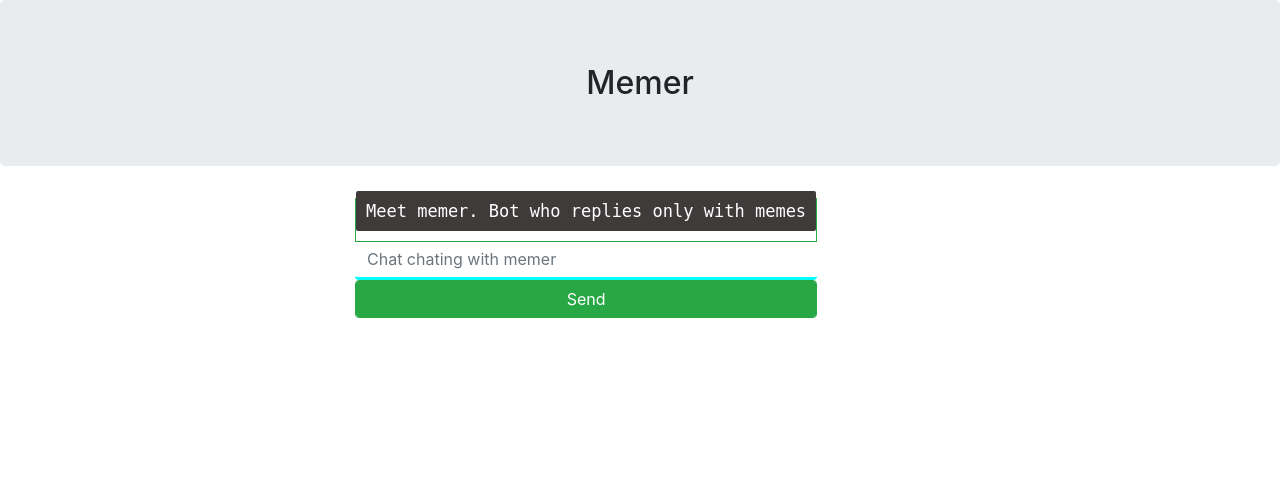
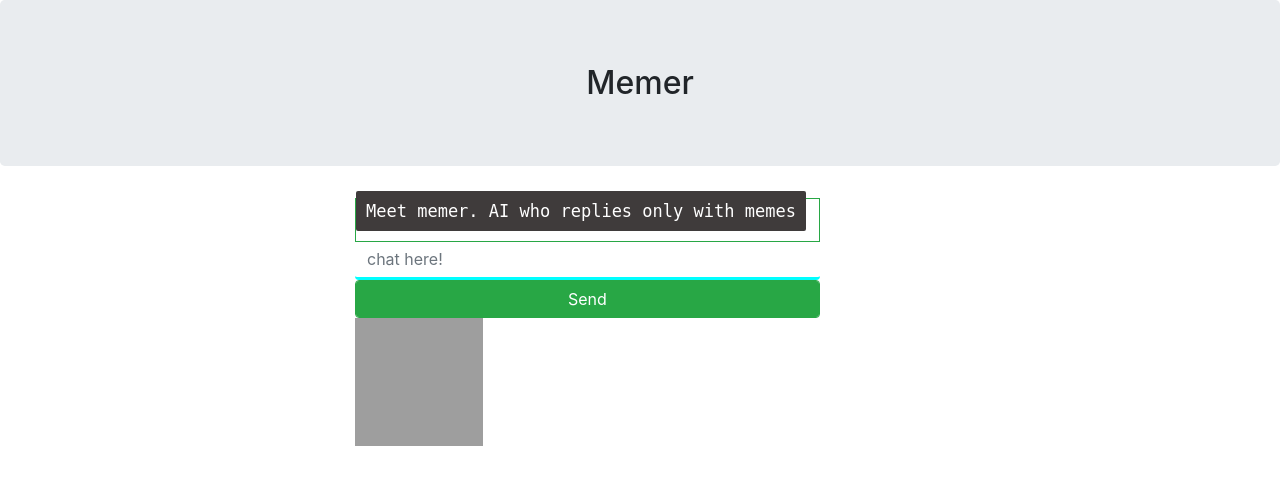
Before and after one commit to DBgirl/ProjectsForFun, a Flask app: template Chatbot/templates/index.html in a window 1280 px wide. Shown: the top 485 px of the page. Run offline with Flask 2, Linux system fonts and the light colour scheme; the template is opened without the code that fills it, so the values that code supplies are empty; parts of the project's set-up code (start-up, migrations or seed data) failed here and were passed over; some libraries are stand-ins or nearby versions; grey boxes are pictures that could not be loaded.

Commit message:
attempt 1= trying to add images

```diff
--- a/Chatbot/app.py
+++ b/Chatbot/app.py
@@ -5,6 +5,7 @@
 import json
 from urllib import parse
 import urllib.request
+#import pandas as pd
 
 app = Flask(__name__,template_folder='templates')
 
@@ -17,10 +18,9 @@
   "limit": "1"
 })
 
-with urllib.request.urlopen("".join((url, "?", params))) as response:
-  data = json.loads(response.read())
 
-print(json.dumps(data, sort_keys=True, indent=4))
+
+
 #create chatbot
 #englishBot = ChatBot("Chatterbot", storage_adapter="chatterbot.storage.SQLStorageAdapter")
 englishBot = ChatBot("Bitter")
@@ -37,8 +37,15 @@
 @app.route("/get")
 #function for the bot response
 def get_bot_response():
-    userText = request.args.get('msg')
-    return str(englishBot.get_response(userText))
+    userText = request.args.get('msg') #get input message
+    botreply =str(englishBot.get_response(userText))
+    params = parse.urlencode({  "q": {botreply[0:45]}, "api_key": "GMEINSldKQkIZIiRTKCvk08crSNGZWTl",  "limit": "1"}) #call API
+
+    with urllib.request.urlopen("".join((url, "?", params))) as response:
+      data = json.loads(response.read())
+    print("Before that - the url ",data['data'][0]['images'][0]['downsized_large'][0]['url'])
+    #print(json.dumps(data, sort_keys=True, indent=4))
+    return str(data['data'][0]['bitly_url'])
 
 if __name__ == "__main__":
     app.run()
--- a/Chatbot/style.css
+++ b/Chatbot/style.css
@@ -27,3 +27,6 @@
     padding: 10px;
     border-radius: 2px;
 }
+.form-control {
+    float:right;
+ }
--- a/Chatbot/templates/index.html
+++ b/Chatbot/templates/index.html
@@ -13,14 +13,14 @@
     <div class="row">
         <div class="col-sm-125 offset-sm-3">
             <div id="chatbox" class="border border-success">
-                <p class="botText"><span>Meet memer. Bot who replies only with memes </span></p>
+                <p class="botText"><span>Meet memer. AI who replies only with memes </span></p>
             </div>
             <div id="userInput">
-                <input id="textInput" class="form-control" type="text" name="msg" placeholder="Chat chating with memer">
+                <input id="textInput" class="form-control" type="text" name="msg" placeholder="chat here! ">
                 <input id="buttonInput" class="btn btn-success form-control" type="submit" value="Send">
-
+                <img id="meme" src="/images/html5.gif" alt="HTML5 Icon" style="width:128px;height:128px;">
             </div>
-                 <!--img src="/images/html5.gif" alt="HTML5 Icon" style="width:128px;height:128px;"-->
+                 <!--img src="/images/html5.gif" alt="HTML5 Icon" style="width:128px;height:128px;"  btn btn-success -->
         </div>
     </div>
 
@@ -30,13 +30,14 @@
         let userHtml = '<p class="userText"><span>' + userText + '</span></p>';
         $("#textInput").val("");
         $("#chatbox").clearQueue();
+        $("#chatbox").val("");
         $("#chatbox").append(userHtml);
         document.getElementById('userInput').scrollIntoView({block: 'start', behavior: 'smooth'});
         $.get("/get", { msg: userText }).done(function(data) {
-        var botHtml = '<p class="botText"><span>' + data + '</span></p>';
-        $("#chatbox").append(botHtml);
-        document.getElementById('userInput').scrollIntoView({block: 'start', behavior: 'smooth'});
-});
+            //var botHtml = '<p class="botText"><span>' + data + '</span></p>';
+            $("#meme").attr("src",data).load(function(){this.width;  });
+            document.getElementById('userInput').scrollIntoView({block: 'start', behavior: 'smooth'});
+        });
 }
     $("#textInput").keypress(function(e) {
     //if enter key is pressed
```
Also changed, not shown: db.sqlite3.
